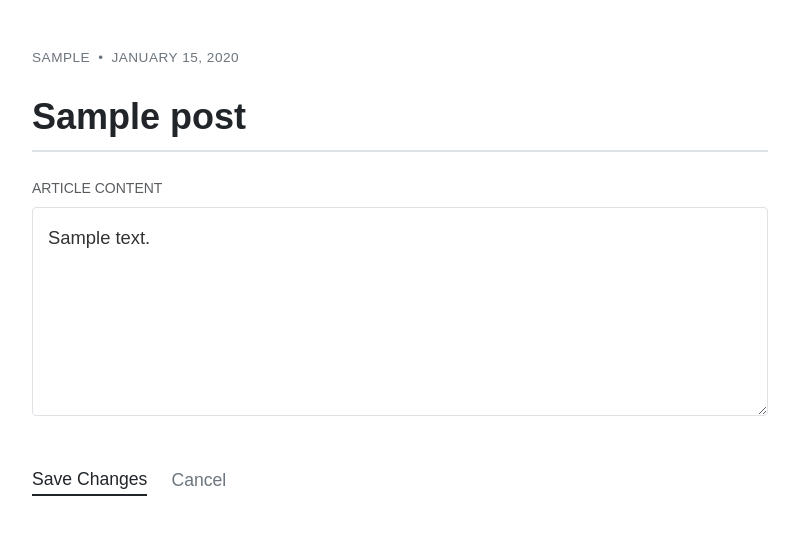
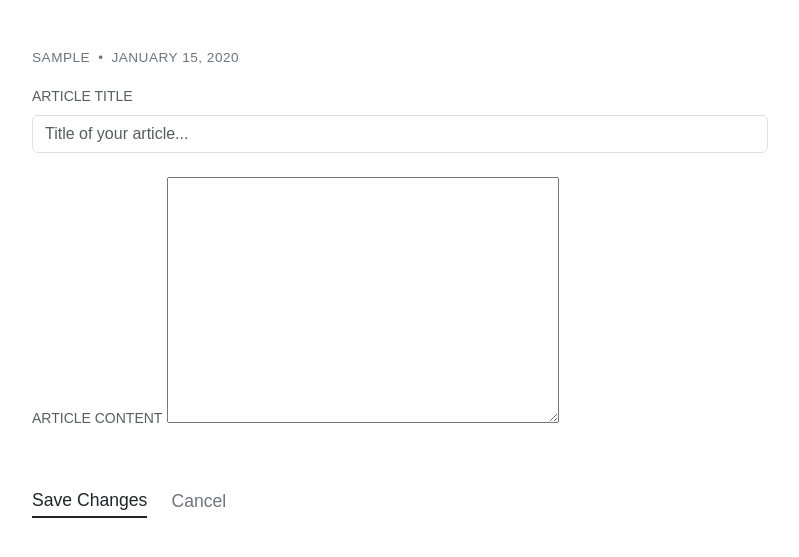
Before and after one commit to Yusupov-Muhammadyusuf/myblog, a Django app: template templates/edit.html in a window 1280 px wide. Shown: the top 557 px of the page, without its empty margins (240-1039 px from the left). Run offline with Django 5.2, Linux system fonts and the light colour scheme; the template is opened without the code that fills it: values that come from a table or form of the project are taken from there, others are empty; tables that the repository leaves empty hold one stand-in row (values such as "Sample post"); some libraries are stand-ins or nearby versions.

Commit message:
fix: add ckeditor to edit post template

```diff
--- a/templates/edit.html
+++ b/templates/edit.html
@@ -7,6 +7,8 @@
     <title>Edit Article</title>
     <link href="https://cdn.jsdelivr.net/npm/bootstrap@5.3.2/dist/css/bootstrap.min.css" rel="stylesheet">
     <link rel="stylesheet" href="{% static 'css/edit.css' %}">
+
+    {{ form.media }}
 </head>
 <body>
 
@@ -24,21 +26,13 @@
                 </div>
 
                 <div class="mb-4">
-                    <input type="text"
-                           name="title"
-                           class="form-control edit-title-input"
-                           value="{{ form.title.value|default:post.title }}"
-                           placeholder="Article title..."
-                           required>
+                    <label class="form-label text-muted small text-uppercase fw-medium mb-2">Article Title</label>
+                    {{ form.title }}
                 </div>
 
                 <div class="mb-5">
                     <label class="form-label text-muted small text-uppercase fw-medium mb-2">Article Content</label>
-                    <textarea name="content"
-                              class="form-control edit-content-input"
-                              rows="6"
-                              placeholder="Enter article content here..."
-                              required>{{ form.content.value|default:post.content }}</textarea>
+                    {{ form.content }}
                 </div>
 
                 <input type="hidden" name="category" value="{{ post.category }}">
```
